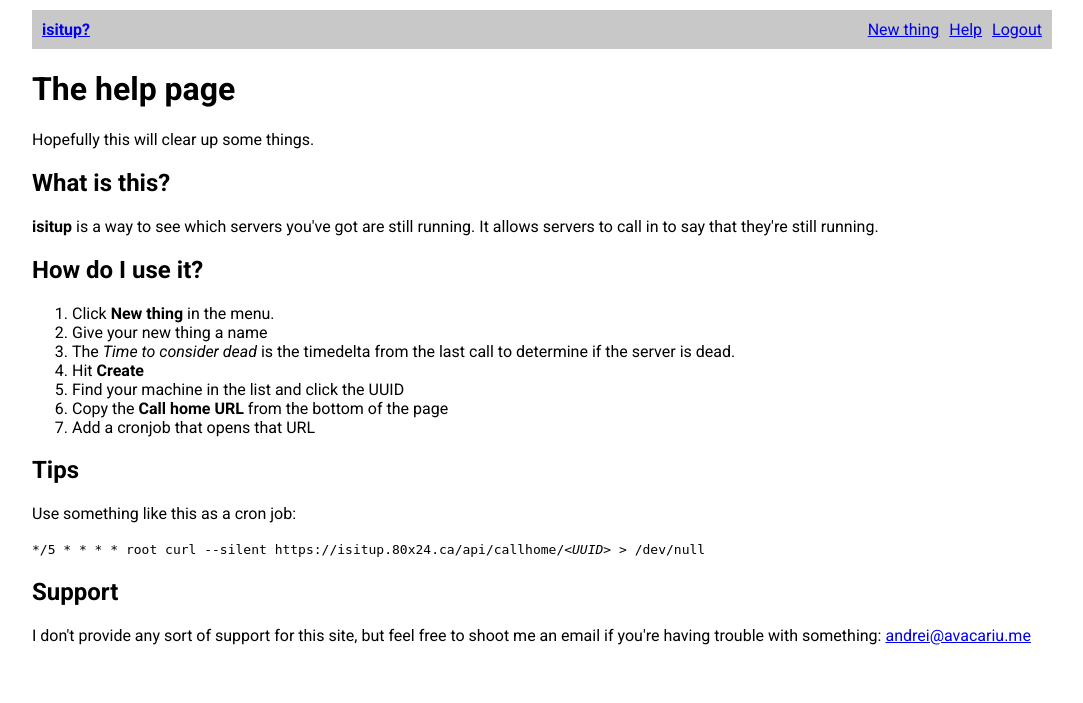
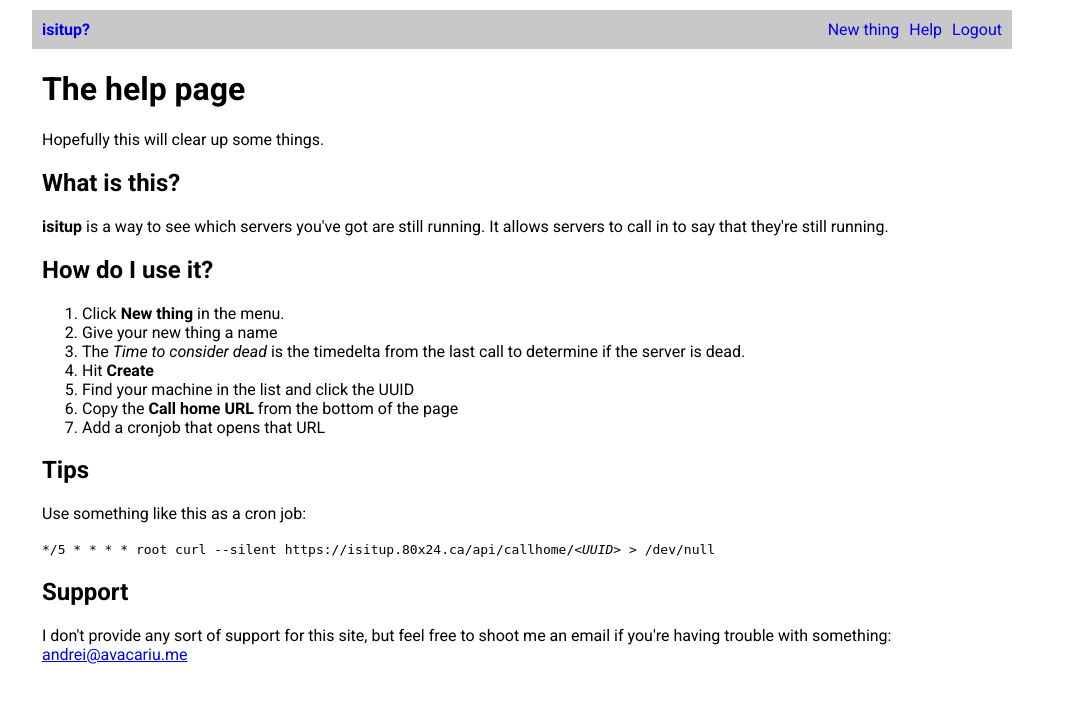
Before and after one commit to avacariu/isitup, a Flask app: page /help in a window 1280 px wide. Shown: the top 703 px of the page, without its empty margins (108-1191 px from the left). Run offline with Flask 2, Linux system fonts and the light colour scheme; the visitor is signed in with stand-in values (Sample User, id 1).

Commit message:
Improve styling

```diff
--- a/app/templates/base.html
+++ b/app/templates/base.html
@@ -10,6 +10,9 @@
     <link href='https://fonts.googleapis.com/css?family=Roboto:400,700,400italic,500|Ubuntu+Mono' rel='stylesheet' type='text/css'>
 
     <style>
+      * {
+        box-sizing: border-box;
+      }
       body {
         max-width: 1000px;
         margin: 0 auto;
@@ -21,6 +24,7 @@
         padding: 10px;
         display: table;
         width: 100%;
+        margin-left: -10px;
       }
       nav ul {
         margin: 0;
@@ -34,6 +38,12 @@
       nav ul li {
         float: right;
         margin-left: 10px;
+      }
+      nav a {
+        text-decoration: none;
+      }
+      #menu a:hover {
+        color: black;
       }
       table {
         width: 100%;
--- a/app/templates/thing.html
+++ b/app/templates/thing.html
@@ -14,7 +14,6 @@ form #inputDelete {
   display: inline;
 }
 p#uuid {
-  font-weight: bold;
   font-family: "Ubuntu Mono", monospace;
   font-size: larger;
 }
```
